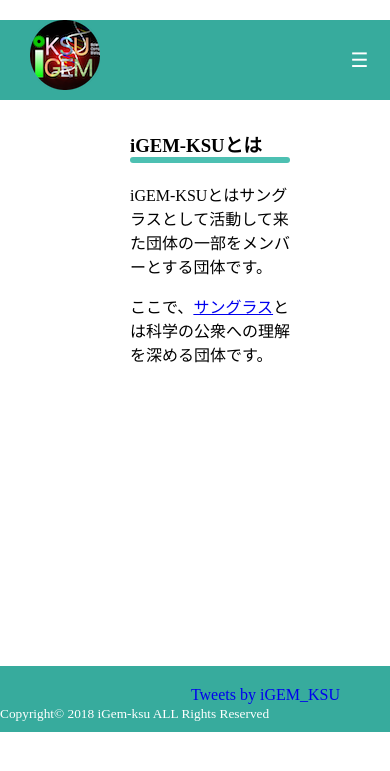
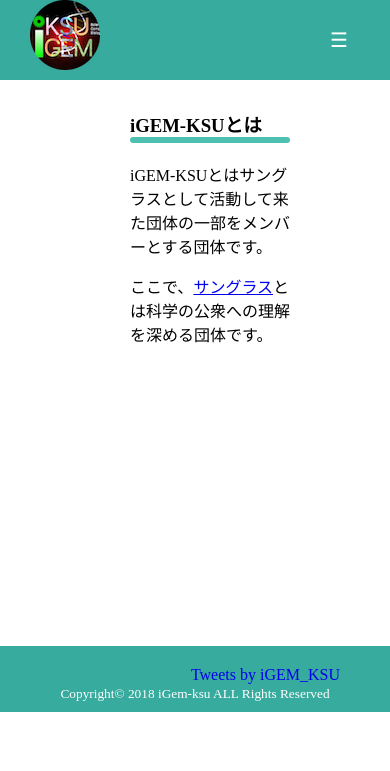
Before and after one commit to sahoI/iGem, a PHP site: page /source/about_iGem-ksu.html in a window 390 px wide. Shown: the top 771 px of the page. Run offline with PHP 8.4, Linux system fonts and the light colour scheme; some libraries are stand-ins or nearby versions.

Commit message:
表示の微調整と項目の追加

```diff
--- a/css/stylesheet.css
+++ b/css/stylesheet.css
@@ -5,22 +5,14 @@
 li {
   list-style: none; }
 
-footer {
-  width: 100%;
-  height: 100%;
-  background-color: #37AB9D;
-  color: #ffffff;
-  padding-bottom: 10px;
-  float: right; }
-  footer .footer-twitter {
-    padding-top: 20px;
-    padding-right: 50px;
-    text-align: right; }
-
 @media (max-width: 680px) {
   html, body {
     margin: 0px;
     padding: 0px; }
+
+  .header {
+    height: 80px;
+    background-color: #37AB9D; }
 
   .wrap_header_pc {
     display: none; }
@@ -34,13 +26,13 @@
 
   menu {
     position: relative;
-    z-index: -1;
+    z-index: 1;
     font-size: 20px;
     line-height: 20px;
-    height: 80px;
-    width: 95%;
+    width: 10%;
     min-width: 200px;
-    background: #37AB9D; }
+    background: #37AB9D;
+    float: right; }
 
   /* メニュー */
   #menuOn:checked + menu {
@@ -97,7 +87,7 @@
     /* ハンバーガーメニュー*/
     line-height: 40px;
     width: 20px;
-    padding: 20px 40px 0px 20px;
+    padding: 0px 40px 0px 20px;
     color: white;
     right: 0;
     top: 0;
@@ -109,7 +99,14 @@
     /* 閉じるボタン */ }
 
   .navigation {
-    display: none; } }
+    display: none; }
+
+  footer {
+    text-align: center !important; }
+    footer .footer-twitter {
+      padding-top: 20px;
+      margin-left: auto;
+      margin-right: auto; } }
 .header {
   width: 100%;
   height: 80px; }
--- a/sass/stylesheet.scss
+++ b/sass/stylesheet.scss
@@ -1,6 +1,6 @@
 $pc: 1024px;
 $tab: 680px;
-$sp: 480px;
+//$sp: 480px;
 @mixin pc {
   @media(max-width: ($pc)) {
     @content;
@@ -13,11 +13,11 @@
   }
 }
 
-@mixin sp {
-  @media(max-width: ($sp)) {
-    @content;
-  }
-}
+//@mixin sp {
+//  @media(max-width: ($sp)) {
+//    @content;
+//  }
+//}
 
 a {
   text-decoration: none;
@@ -27,33 +27,15 @@
   list-style: none;
 }
 
-footer {
-  width: 100%;
-  height: 100%;
-  background-color: #37AB9D;
-  color: #ffffff;
-  padding-bottom: 10px;
-  float: right;
-  .footer-twitter {
-    padding-top: 20px;
-    padding-right: 50px;
-    text-align: right;
-  }
-}
-
-//@media (max-width: 1296px) { //PC
-//  .main {
-//    //padding-top: 80px;
-//  }
-//  .sp-only {
-//    display: none;
-//  }
-//}
-
 @include tab {
   html, body {
     margin: 0px;
     padding: 0px;
+  }
+  .header {
+    height: 80px;
+    background-color: #37AB9D;
+
   }
   .wrap_header_pc {
     display: none;
@@ -67,33 +49,33 @@
   }
   menu {
     position: relative;
-    z-index: -1;
+    z-index: 1;
     font-size: 20px;
     line-height: 20px;
-    height: 80px;
-    width: 95%;
+    width: 10%;
     min-width: 200px;
     background: #37AB9D;
+    float: right;
   }
   /* メニュー */
   #menuOn:checked + menu {
     max-width: 960px; /*コンテナと同じ数値を指定しておく必要あり*/
     z-index: 20;
   }
-  /* オーバーレイ */
-  /* メニューが表示されているときに */
-  /* LightBoxのように画面全体を覆うブロックを表示する */
-  /* これによってメニュー部分を除いて */
-  /* 画面全体がチェックボックスへのクリックになるので */
-  /* メニュー以外の部分をクリックするとメニューが閉じます */
+  /* オーバーレイ
+  メニューが表示されているときに
+  LightBoxのように画面全体を覆うブロックを表示する
+  これによってメニュー部分を除いて
+  画面全体がチェックボックスへのクリックになるので
+  メニュー以外の部分をクリックするとメニューが閉じます */
   #menuOn:checked + menu + div.overlay {
     position: fixed;
     top: 0;
     bottom: 0;
     left: 0;
     right: 0;
-    z-index: 10;
-    background: rgba(0, 0, 0, 0.5);
+    //z-index: 10;
+    //background: rgba(0, 0, 0, 0.5);
   }
   #menuOn:checked + menu ul {
     display: block;
@@ -107,18 +89,24 @@
   li {
     list-style-type: none;
     /* メニュー要素の背景色と合わせる*/
-    background: #37AB9D;
+    background-color: #37AB9D;
     min-width: 105px;
     max-width: 100%;
     white-space: nowrap;
-    text-overflow: ellipsis;
+    //text-overflow: ellipsis;
     color: #586365;
     a {
       display: block;
       padding: 10px;
       color: whitesmoke;
-      :hover {
-        background-color: #FFC042;
+      //:hover {
+      //  background-color: #FFC042;
+      //  color: #586365;
+      //}
+      img {
+        padding: 0px 5px 0px 0px;
+        width: 10%;
+        //height: 10%;
       }
     }
   }
@@ -130,7 +118,7 @@
     content: '\2630'; /* ハンバーガーメニュー*/
     line-height: 40px;
     width: 20px;
-    padding: 20px 40px 0px 20px;
+    padding: 0px 40px 0px 20px;
     color: white;
     right: 0;
     top: 0;
@@ -143,6 +131,14 @@
   }
   .navigation {
     display: none;
+  }
+  footer {
+    text-align: center !important;
+    .footer-twitter {
+      padding-top: 20px;
+      margin-left: auto;
+      margin-right: auto;
+    }
   }
 }
 
@@ -164,34 +160,20 @@
       padding-left: 20px;
       padding-top: 10px;
     }
-  }
-
-  .sns {
-    li {
-      padding-right: 10px;
-      padding-top: 10px;
-      float: right;
-    }
-  }
-  @include tab {
-    .header-logo {
-      width: 100%;
-      background-color: #37AB9D;
-      img {
-        float: left;
-      }
-      .text {
-        display: none;
+    .sns {
+      li {
+        padding-right: 10px;
+        padding-top: 10px;
+        float: right;
       }
     }
-    .sns {
+    .wrap-menu {
       display: none;
     }
   }
 }
 
 .navigation {
-  //@include pc {
   clear: left;
   height: 80px;
   background: #37AB9D;
@@ -221,10 +203,6 @@
       background-color: #FFC042;
     }
   }
-  //}
-  //@include tab {
-  //  display: none;
-  //}
 }
 
 .main {
@@ -258,3 +236,16 @@
     text-decoration: underline;
   }
 }
+
+footer {
+  width: 100%;
+  height: 100%;
+  background-color: #37AB9D;
+  color: #ffffff;
+  padding-bottom: 10px;
+  float: right;
+  .footer-twitter {
+    padding: 20px 50px 0px 0px;
+    text-align: right;
+  }
+}
--- a/source/about_iGem-ksu.html
+++ b/source/about_iGem-ksu.html
@@ -27,6 +27,7 @@
       </div>
     </div>
     <div class="wrap-menu">
+      <div class="sp-only">
         <label for="menuOn">
           <img src="../img/iGEM_logo.png">
           <input id="menuOn" type="checkbox">
@@ -38,6 +39,9 @@
               <li><a href="about_synthetic_biology.html">About Synthetic Biology</a></li>
               <li><a href="schedule.html">Schedule</a></li>
               <li><a href="about_iGem-ksu.html">About iGem-ksu</a></li>
+              <li><a href="https://twitter.com/iGEM_KSU">
+                <img src="../img/Twitter_Social_Icon_Rounded_Square_Color.png" class="twitter">
+                Follow me!</a></li>
             </ul>
             <!--<a href="#" id="panel-btn"><span id="panel-btn-icon"></span></a>-->
             <!--<span><a href="about_iGem.html">About iGem</a></span>-->
@@ -48,6 +52,7 @@
           </menu>
           <div class="overlay"></div>
         </label>
+      </div>
     </div>
   </div>
   <div class="navigation">
```
Also changed, not shown: other parts of css/stylesheet.css (+28 -27 lines), sass/stylesheet.css (+45 -45 lines). Lines whose indentation alone changed are shown as unchanged.
